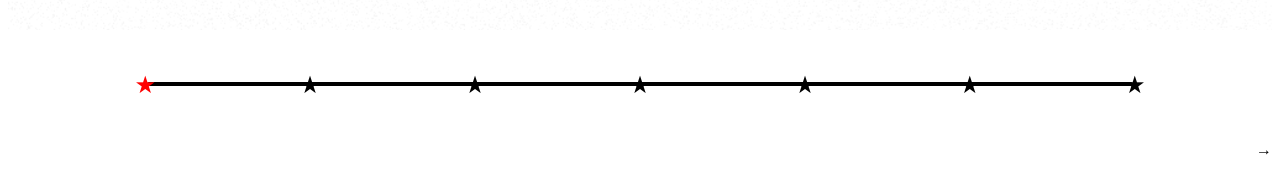
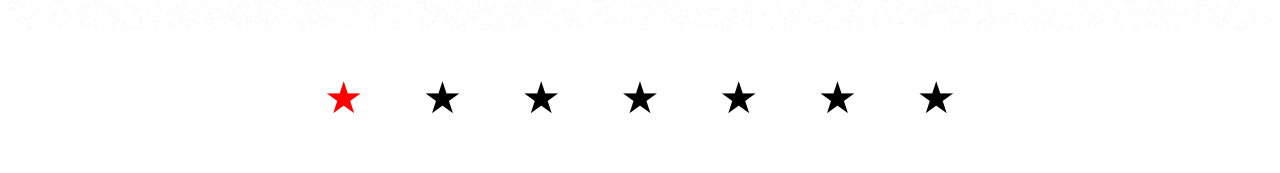
Before and after one commit to a2jensen/KP-Website, a Next.js app: page /about in a window 1280 px wide. Shown: the part 875-1048 px from the top of the page. Built offline with nearby package versions, Linux system fonts and the light colour scheme.

Commit message:
fixed backgrounds and star spacing

```diff
--- a/components/aboutPage/history/history.jsx
+++ b/components/aboutPage/history/history.jsx
@@ -55,7 +55,7 @@ const History = () => {
       <div className={styles.content}>
       {renderPage()}
       <nav className={styles.timeline}>
-        <div className={styles.line}></div>
+
         <div className={styles.stars}>
           <span onClick={() => setPage(1987)} className={page === 1987 ? styles.active : ''}>&#9733;</span>
           <span onClick={() => setPage(1992)} className={page === 1992 ? styles.active : ''}>&#9733;</span>
--- a/components/aboutPage/history/history.module.css
+++ b/components/aboutPage/history/history.module.css
@@ -33,13 +33,13 @@
 .stars {
   display: flex;
   justify-content: space-between;
-  width: 80%;
+  width: 50%;
   z-index: 2;
 }
 
 .stars span {
   cursor: pointer;
-  font-size: 24px;
+  font-size: 44px;
   color: black;
 }
 
--- a/components/aboutPage/history/pages/Page2020.js
+++ b/components/aboutPage/history/pages/Page2020.js
@@ -1,10 +1,8 @@
 import React from 'react';
 import styles from './Page2020.module.css';
 
-
 const Page2020 = () => {
   return (
-
     <div className={styles.page}>
       <h2 className={styles.heading}>networking through a virtual space.</h2>
       <p className={styles.paragraph}>KP moves all activites and programming to go remote.</p>
--- a/components/aboutPage/history/pages/Page2023.js
+++ b/components/aboutPage/history/pages/Page2023.js
@@ -1,12 +1,12 @@
 import React from 'react';
+import styles from './Page2023.module.css';
 
 const Page2023 = () => {
   return (
-    <div className="page">
-      <h1>2023</h1>
-      <h2>Sprouting in the space</h2>
-      <p>CORE rebrands High School Conference to High School CORECON</p>
-      <img src="/path-to-image-1987.png" alt="1987 event" />
+    <div className={styles.page}>
+      <h2 className={styles.heading}>Sprouting in the space</h2>
+      <p className={styles.paragraph}>CORE rebrands High School Conference to High School CORECON</p>
+      <img className={styles.image} src="/path-to-image-1987.png" alt="1987 event" />
     </div>
   );
 };
--- a/components/aboutPage/history/pages/Page2023.module.css
+++ b/components/aboutPage/history/pages/Page2023.module.css
@@ -1,5 +1,5 @@
 .page {
-    background-image: url("../images/1995.svg");
+    background-image: url("../images/2023.svg");
     background-size: cover;
     background-position: center;
     background-repeat: no-repeat;
```
